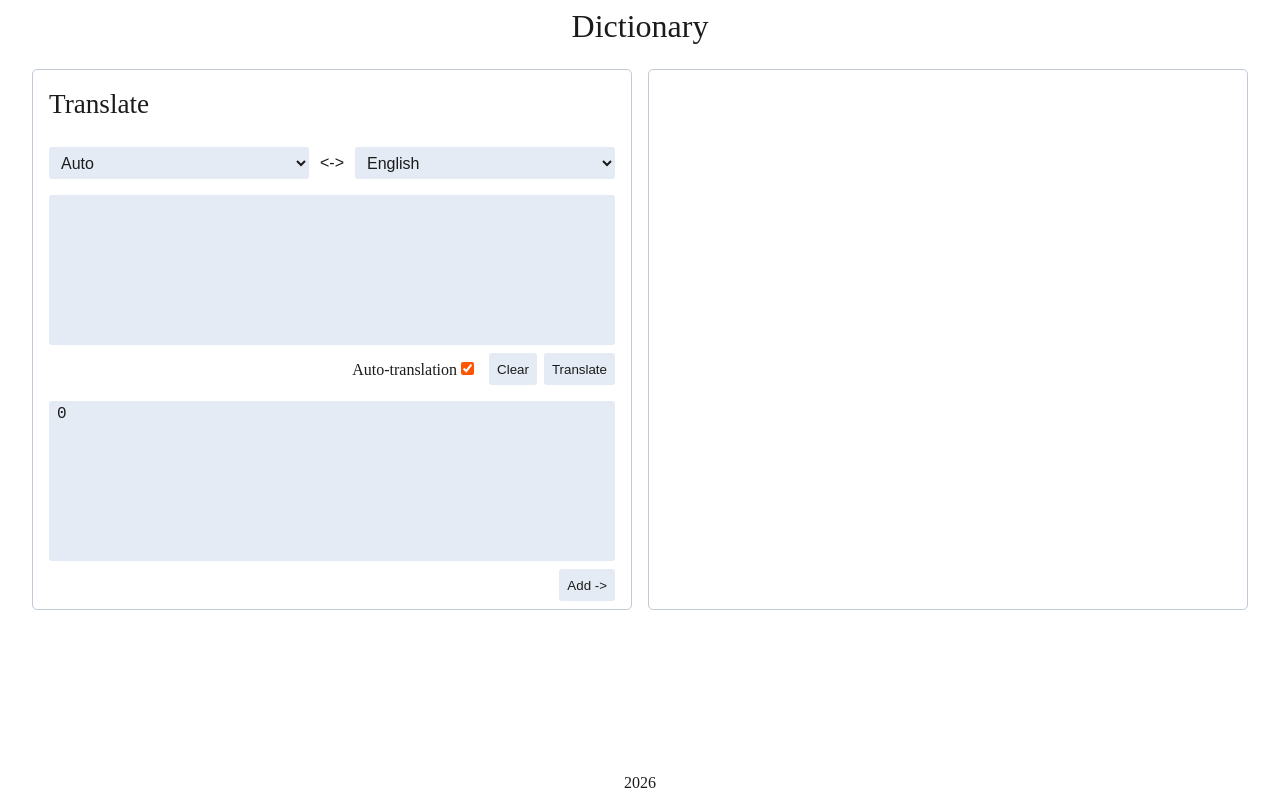
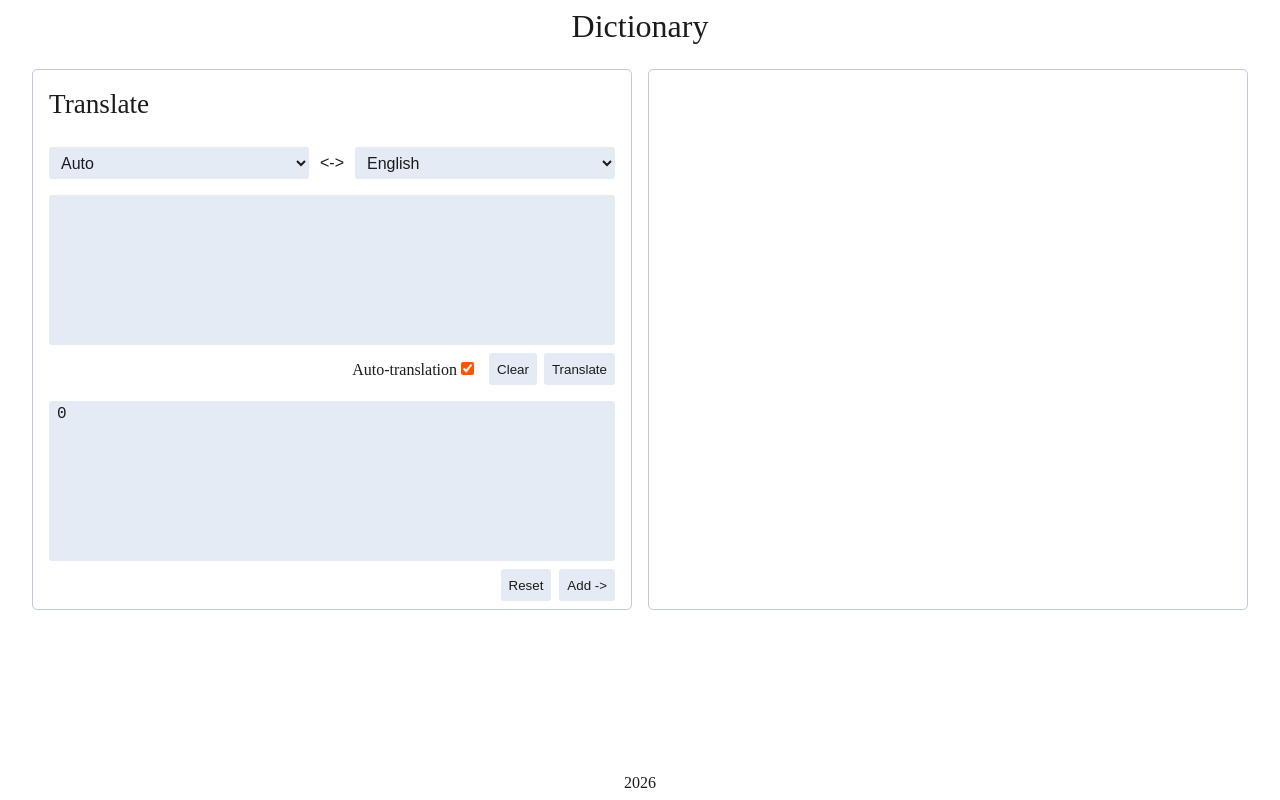
Before and after one commit to self-related/dictionary, a React (Vite) app: page / in a window 1280 px wide. Built offline with nearby package versions, Linux system fonts and the light colour scheme; the HTML template or start-up script is replaced by a standard one.

Commit message:
add reset button

```diff
--- a/src/features/translate/ui/translate-output/TranslateOutput.module.css
+++ b/src/features/translate/ui/translate-output/TranslateOutput.module.css
@@ -25,6 +25,7 @@
 .buttonsWrap {
     display: flex;
     justify-content: end;
+    column-gap: 0.5rem;
 
        & > button {
         background-color: var(--button-background);
--- a/src/features/translate/ui/translate-output/TranslateOutput.tsx
+++ b/src/features/translate/ui/translate-output/TranslateOutput.tsx
@@ -11,7 +11,8 @@ export default function TranslateOutput({ className }: TranslateOutputProps) {
             <textarea value={0} />
 
             <div className={styles.buttonsWrap}>
-                <button>Add -&gt;</button>
+                <button>Reset</button>      {/* reset to default translation (if option was chosen) */}
+                <button>Add -&gt;</button>  {/* add to dictionary */}
             </div>
         </div>
     );
```
